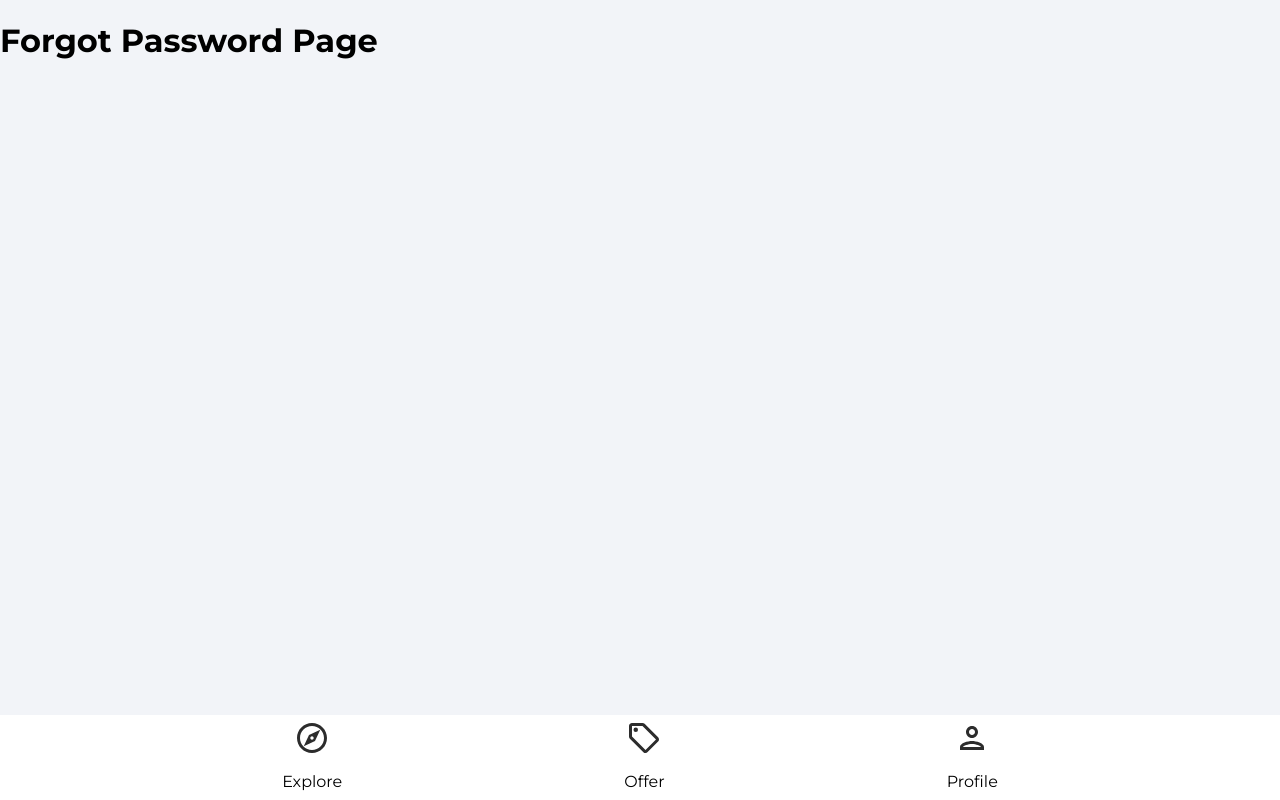
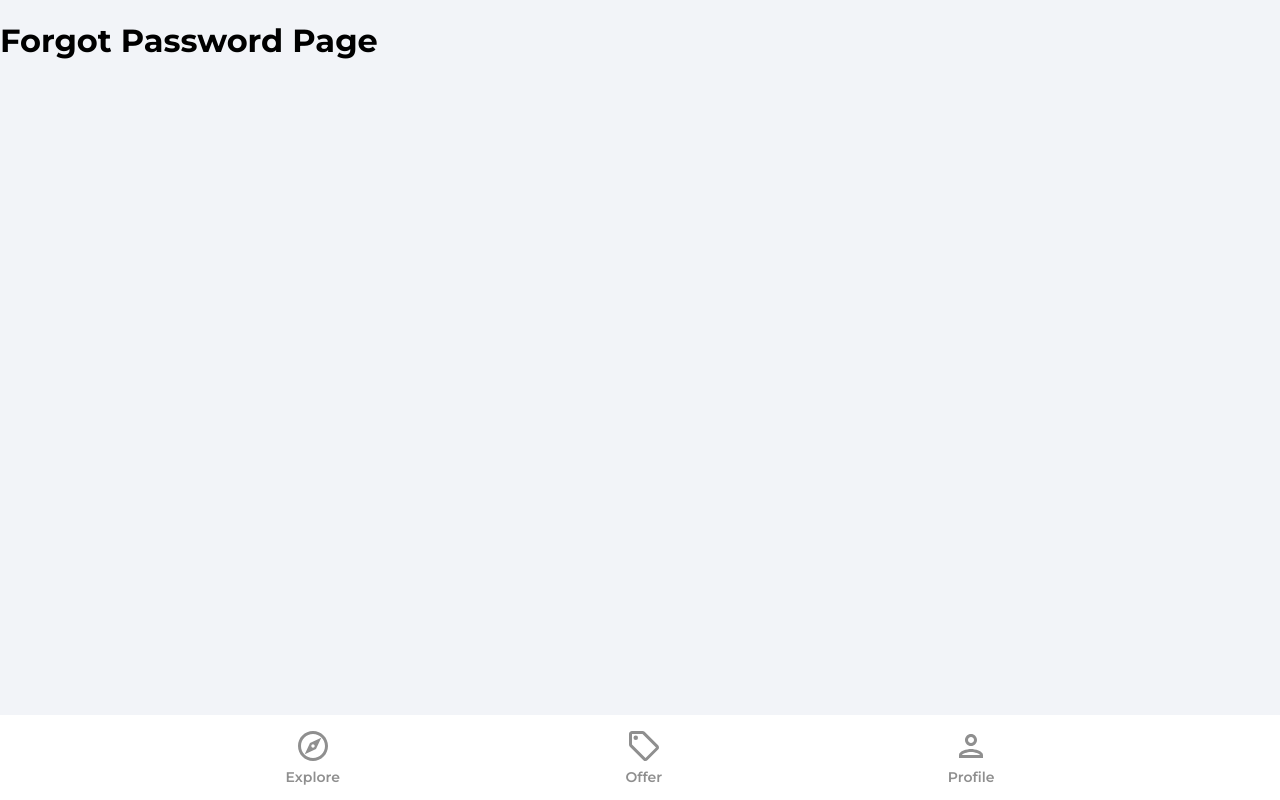
Before and after one commit to matan3sh/house-marketplace, a React (Create React App) app: page /forgot-password in a window 1280 px wide. Built offline with nearby package versions, Linux system fonts and the light colour scheme.

Commit message:
Finish navbar component with navigation

```diff
--- a/src/components/Navbar.tsx
+++ b/src/components/Navbar.tsx
@@ -1,23 +1,70 @@
+import { useNavigate, useLocation } from "react-router-dom";
 import { ExploreIcon } from "../assets/components/ExploreIcon";
 import { OfferIcon } from "../assets/components/OfferIcon";
 import { PersonOutlineIcon } from "../assets/components/PersonOutlineIcon";
 
 export default function Navbar() {
+  const navigate = useNavigate();
+  const location = useLocation();
+
+  const pathMatchRoute = (route: string) => {
+    if (route === location.pathname) {
+      return true;
+    }
+    return false;
+  };
+
   return (
     <footer className="navbar">
       <nav className="navbarNav">
         <ul className="navbarListItems">
-          <li className="navbarListItem">
-            <ExploreIcon fill="#2c2c2c" width="36px" height="36px" />
-            <p>Explore</p>
+          <li className="navbarListItem" onClick={() => navigate("/")}>
+            <ExploreIcon
+              fill={pathMatchRoute("/") ? "#2c2c2c" : "#8f8f8f"}
+              width="36px"
+              height="36px"
+            />
+            <p
+              className={
+                pathMatchRoute("/")
+                  ? "navbarListItemNameActive"
+                  : "navbarListItemName"
+              }
+            >
+              Explore
+            </p>
           </li>
-          <li className="navbarListItem">
-            <OfferIcon fill="#2c2c2c" width="36px" height="36px" />
-            <p>Offer</p>
+          <li className="navbarListItem" onClick={() => navigate("/offers")}>
+            <OfferIcon
+              fill={pathMatchRoute("/offers") ? "#2c2c2c" : "#8f8f8f"}
+              width="36px"
+              height="36px"
+            />
+            <p
+              className={
+                pathMatchRoute("/offers")
+                  ? "navbarListItemNameActive"
+                  : "navbarListItemName"
+              }
+            >
+              Offer
+            </p>
           </li>
-          <li className="navbarListItem">
-            <PersonOutlineIcon fill="#2c2c2c" width="36px" height="36px" />
-            <p>Profile</p>
+          <li className="navbarListItem" onClick={() => navigate("/profile")}>
+            <PersonOutlineIcon
+              fill={pathMatchRoute("/profile") ? "#2c2c2c" : "#8f8f8f"}
+              width="36px"
+              height="36px"
+            />
+            <p
+              className={
+                pathMatchRoute("/profile")
+                  ? "navbarListItemNameActive"
+                  : "navbarListItemName"
+              }
+            >
+              Profile
+            </p>
           </li>
         </ul>
       </nav>
```
Also changed, not shown: .eslintrc.json.
